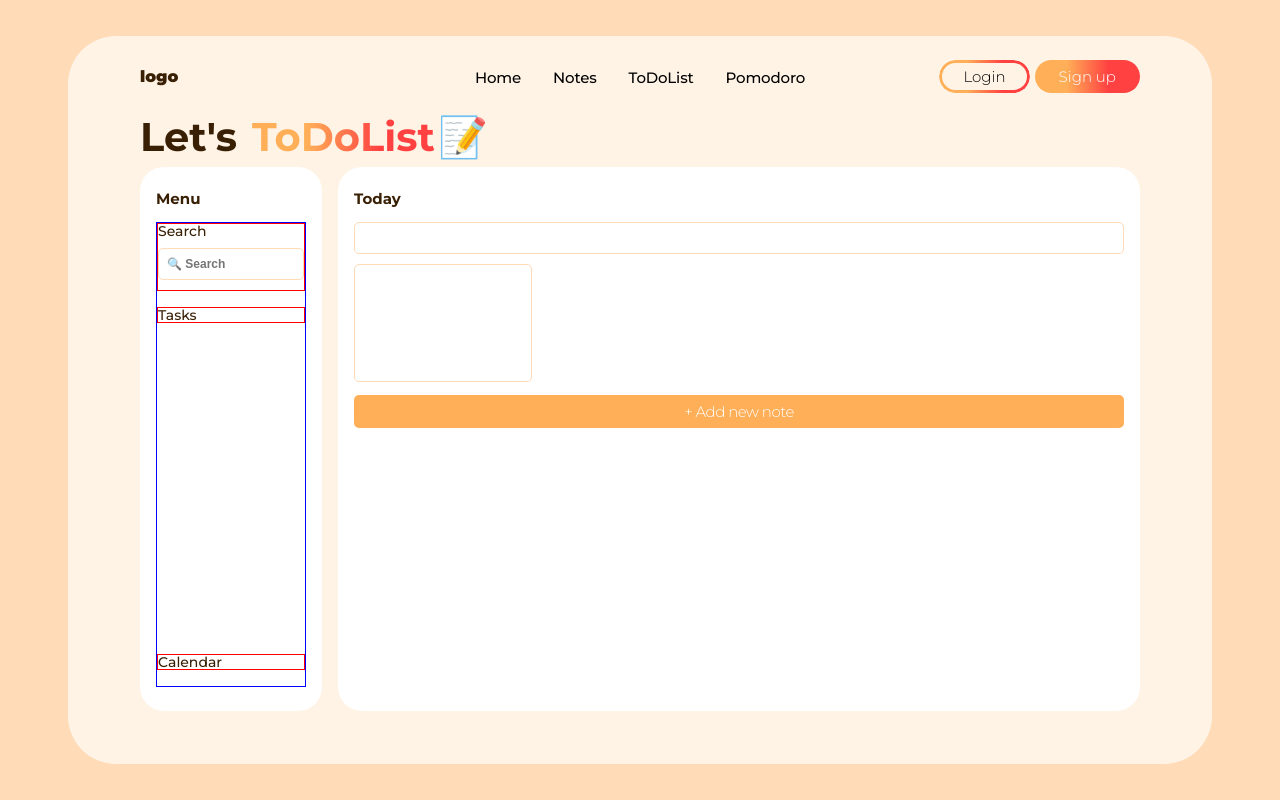
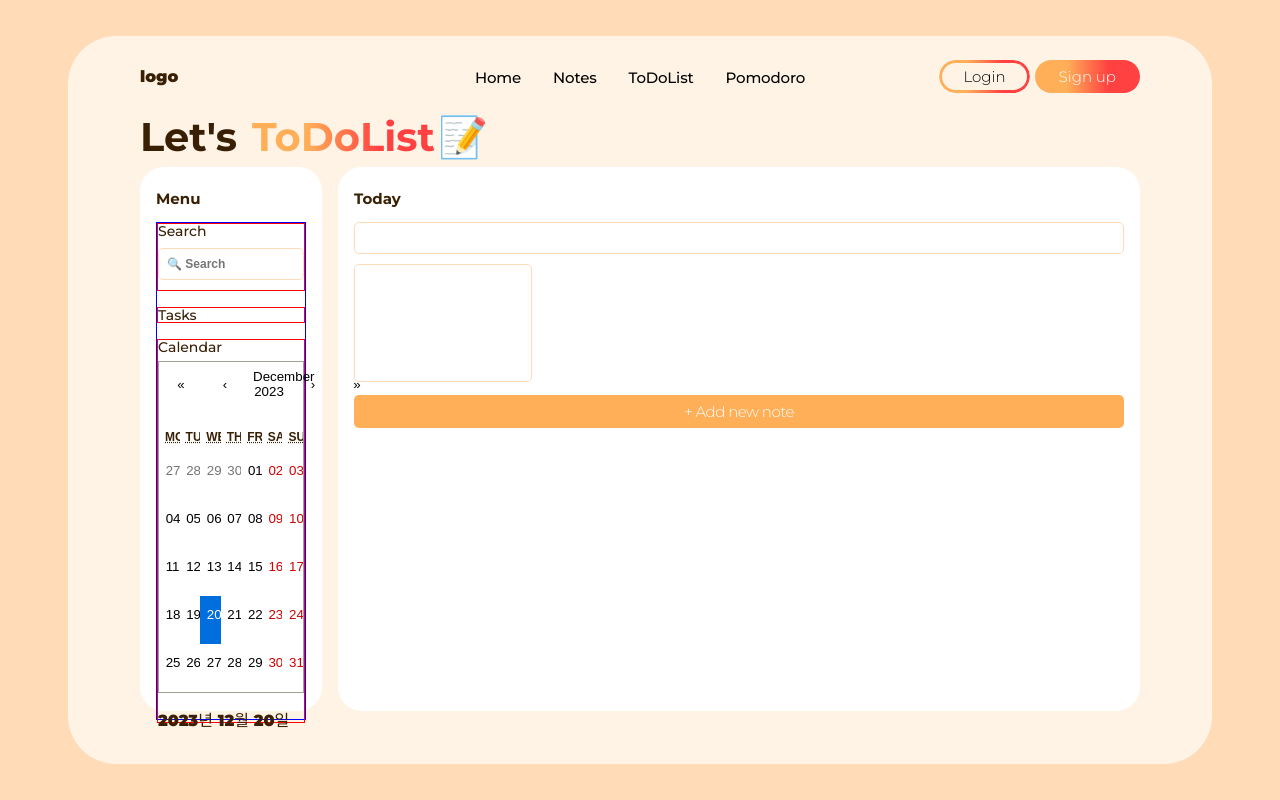
Before and after one commit to sooozi/study-app_ver.01, a React (Create React App) app: page /ToDoList in a window 1280 px wide. Built offline with nearby package versions, Linux system fonts and the light colour scheme.

Commit message:
231222_스터디앱_투두리스트 sort 버튼

```diff
--- a/package.json
+++ b/package.json
@@ -8,6 +8,7 @@
     "@testing-library/user-event": "^13.5.0",
     "gh-pages": "^6.1.0",
     "react": "^18.2.0",
+    "react-calendar": "^4.7.0",
     "react-dom": "^18.2.0",
     "react-hot-toast": "^2.4.1",
     "react-router-dom": "^6.20.0",
--- /dev/null
+++ b/src/components/ListCalendar.js
@@ -0,0 +1,74 @@
+import { useState } from "react";
+import Calendar from "react-calendar";
+import "react-calendar/dist/Calendar.css";
+import styled from "styled-components";
+
+const Container = styled.div`
+  display: flex;
+  flex-direction: column;
+  height: 100%;
+  justify-content: center;
+  position: relative;
+  gap: 20px;
+`;
+const DotBox = styled.div`
+  width: 100%;
+  height: 10px;
+  display: flex;
+  justify-content: center;
+  align-items: center;
+`;
+const CalendarDot = styled.div`
+  margin-top: 5px;
+  width: 10px;
+  height: 10px;
+  border-radius: 50%;
+  background-color: #f87171;
+`;
+
+function ListCalendar ({ user }){
+  const [value, onChange] = useState(new Date());
+  const dateArr = ["2022. 12. 10."];
+  return (
+    <Container>
+      <Calendar
+        onChange={onChange}
+        value={value}
+        formatDay={(locale, date) =>
+          //xx일 -> xx 으로 format 변경
+          new Date(date).toLocaleDateString("en-us", {
+            day: "2-digit",
+          })
+        }
+        tileContent={({ date, view }) => {
+          //
+          const exist = dateArr.find(
+            (oneDate) =>
+              oneDate ===
+              String(
+                new Date(date).toLocaleDateString("ko", {
+                  year: "numeric",
+                  month: "2-digit",
+                  day: "2-digit",
+                })
+              )
+          );
+          return (
+            <>
+              <DotBox>{exist && <CalendarDot />}</DotBox>
+            </>
+          );
+        }}
+      />
+      <h1>
+        {new Date(value).toLocaleDateString("ko", {
+          year: "numeric",
+          month: "short",
+          day: "numeric",
+        })}
+      </h1>
+    </Container>
+  );
+};
+
+export default ListCalendar;
--- a/src/components/TodoNav.js
+++ b/src/components/TodoNav.js
@@ -1,6 +1,7 @@
 import { default as React, useState } from 'react';
 import styled from "styled-components";
 import InnerFilter from "./InnerFilter";
+import ListCalendar from "./ListCalendar";
 
 const TodoInner= styled.div `
     display: flex;
@@ -63,7 +64,7 @@ function TodoNav({ onSearchChange }) {
                 </div>
                 <ContBox>
                     <InnerTit>Calendar</InnerTit>
-
+                    <ListCalendar />
                 </ContBox>
             </ContWrap>
         </TodoInner>
```
Also changed, not shown: 1 other file (tests, documents, lock files or other folders).
